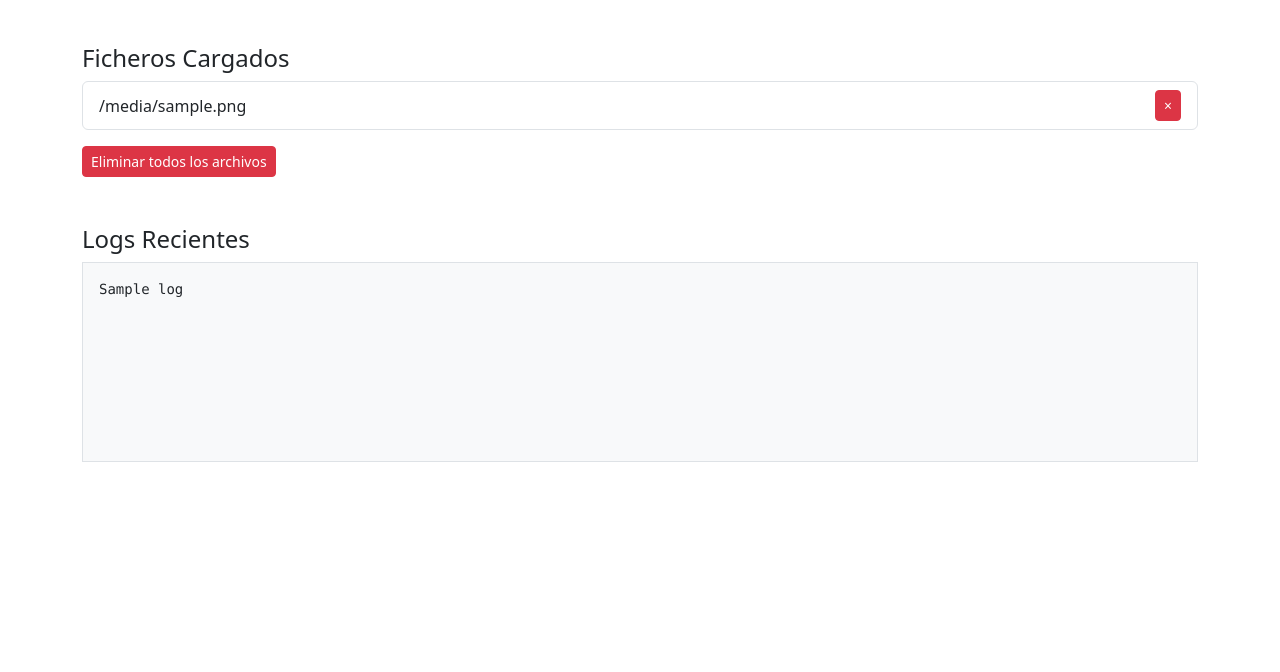
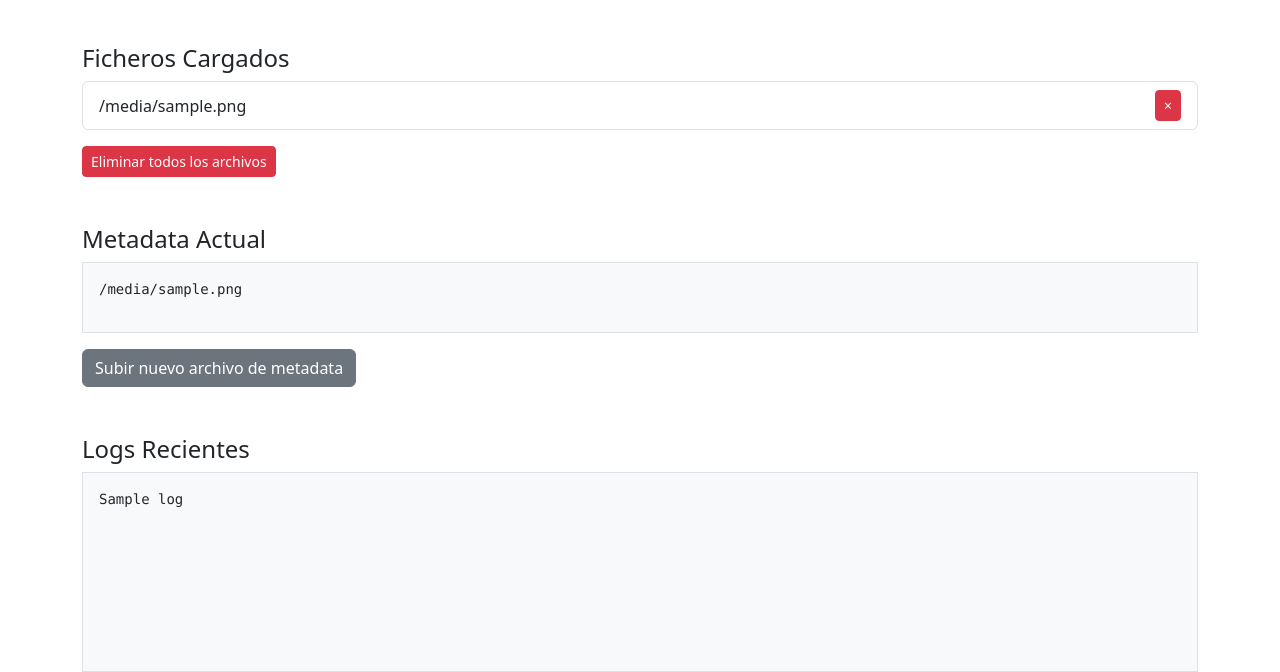
Before and after one commit to smwko/data-ingestion-framework, a Flask app: template templates/index.html in a window 1280 px wide. Shown: the part 438-1110 px from the top of the page. Before the commit the page ends 900 px from the top, so only its background shows below. Run offline with Flask 3, Linux system fonts and the light colour scheme; the template is opened without the code that fills it: most values are stand-ins (such as "Sample title", 1, 10 or a date in 2020).

Commit message:
feat: choose metadata file

```diff
--- a/templates/index.html
+++ b/templates/index.html
@@ -1,5 +1,6 @@
 <!DOCTYPE html>
 <html lang="es">
+
 <head>
   <meta charset="UTF-8">
   <meta name="viewport" content="width=device-width, initial-scale=1">
@@ -7,6 +8,7 @@
   <!-- Bootstrap CSS -->
   <link href="https://cdn.jsdelivr.net/npm/bootstrap@5.3.0/dist/css/bootstrap.min.css" rel="stylesheet">
 </head>
+
 <body>
   <!-- Navbar -->
   <nav class="navbar navbar-expand-lg navbar-dark bg-primary">
@@ -83,6 +85,44 @@
       {% endif %}
     </div>
 
+    <div class="mt-5">
+      <h4>Metadata Actual</h4>
+      <div class="border p-3" style="background: #f8f9fa;">
+        <pre>{{ metadata_filename }}</pre>
+      </div>
+      <div class="mt-3">
+        <!-- Aquí aparece el botón para subir un nuevo archivo de metadata -->
+        <button type="button" class="btn btn-secondary" data-bs-toggle="modal" data-bs-target="#uploadMetadataModal">
+          Subir nuevo archivo de metadata
+        </button>
+      </div>
+    </div>
+
+
+<!-- Modal para subir archivo de metadata -->
+<div class="modal fade" id="uploadMetadataModal" tabindex="-1" aria-labelledby="uploadMetadataModalLabel" aria-hidden="true">
+  <div class="modal-dialog">
+    <div class="modal-content">
+      <form action="{{ url_for('upload_metadata') }}" method="post" enctype="multipart/form-data">
+        <div class="modal-header">
+          <h5 class="modal-title" id="uploadMetadataModalLabel">Subir Archivo Metadata</h5>
+          <button type="button" class="btn-close" data-bs-dismiss="modal" aria-label="Cerrar"></button>
+        </div>
+        <div class="modal-body">
+          <div class="mb-3">
+            <label for="metadataFile" class="form-label">Selecciona un archivo JSON de metadata</label>
+            <input type="file" class="form-control" id="metadataFile" name="metadata_file" accept=".json" required>
+          </div>
+        </div>
+        <div class="modal-footer">
+          <button type="button" class="btn btn-secondary" data-bs-dismiss="modal">Cancelar</button>
+          <button type="submit" class="btn btn-primary">Subir y Reemplazar</button>
+        </div>
+      </form>
+    </div>
+  </div>
+</div>
+
     <!-- Sección para mostrar logs -->
     <div class="mt-5">
       <h4>Logs Recientes</h4>
@@ -120,4 +160,5 @@
   <!-- Bootstrap JS Bundle -->
   <script src="https://cdn.jsdelivr.net/npm/bootstrap@5.3.0/dist/js/bootstrap.bundle.min.js"></script>
 </body>
+
 </html>
```
Lines whose indentation alone changed are shown as unchanged.
